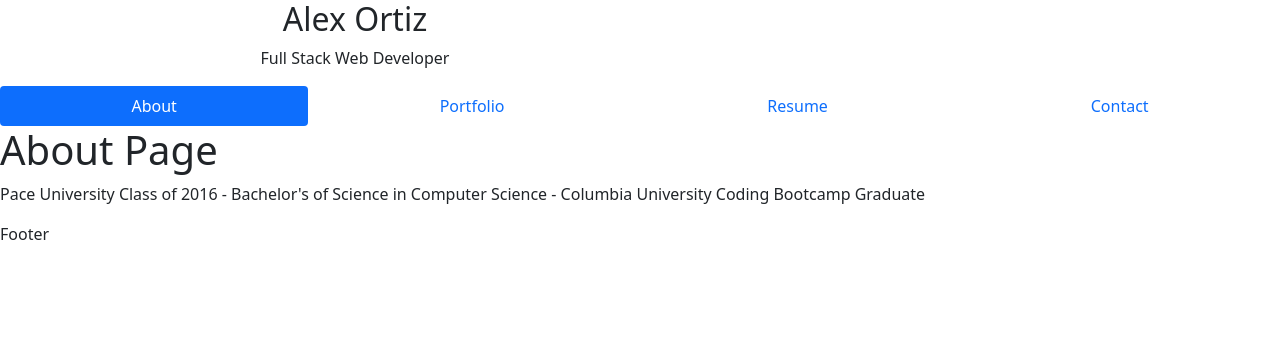
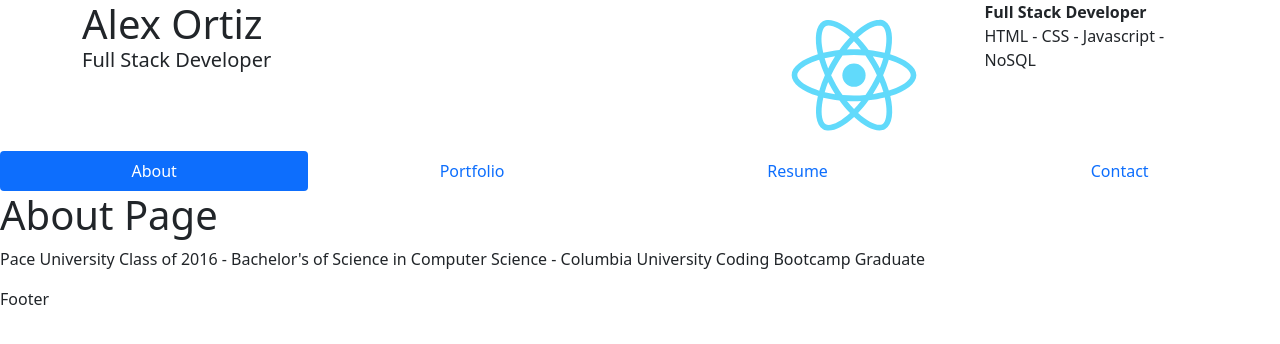
Before and after one commit to OrtizAlex/AO-Homework18-ReactPortfolio, a React (Create React App) app in the folder my-portfolio/: page / in a window 1280 px wide. Shown: the top 344 px of the page. Built offline with nearby package versions, Linux system fonts and the light colour scheme.

Commit message:
created portfolio carousel

```diff
--- a/my-portfolio/package.json
+++ b/my-portfolio/package.json
@@ -10,6 +10,7 @@
     "react": "^17.0.2",
     "react-dom": "^17.0.2",
     "react-scripts": "4.0.3",
+    "reactstrap": "^8.9.0",
     "web-vitals": "^1.1.2"
   },
   "scripts": {
--- a/my-portfolio/src/components/Container.js
+++ b/my-portfolio/src/components/Container.js
@@ -22,7 +22,7 @@ export default function Container() {
       return <About />;
     }
     if (currentPage === 'Portfolio') {
-      return <Portfolio />;
+      return <Portfolio data={myData}/>;
     }
     if (currentPage === 'Resume') {
       return <Resume />;
--- a/my-portfolio/src/components/Header.js
+++ b/my-portfolio/src/components/Header.js
@@ -1,26 +1,53 @@
 import React from 'react';
+import logo from '../logo.svg';
 
 export default function Header(props) {
     return (
-        <header>
-            <div class="container-fluid container-lg">
-                <div class="row overflow-hidden">
-                    <div class="col-6">
-                        <div>
-                            <div class="text-center justify-center me">
-                                <div>
-                                    <h2>{props.data.name}</h2>
+        // <header class="jumbotron">
+        //     <div class="container-fluid container-lg">
+        //         <div class="row overflow-hidden">
+        //             <div >
+        //                 <div>
+        //                     <div class="text-center justify-center display-4">
+        //                         <div>
+        //                             <img src={logo} alt="test" class="align-bottom"/>
+        //                             <h2>{props.data.name}</h2>
+        //                         </div>
+        //                         <div class="container-fluid">
+        //                             <p class="lead">
+        //                                 Full Stack Web Developer
+        //                             </p>
+        //                         </div>
+        //                     </div>
+        //                 </div>
+        //             </div>
+        //         </div>
+        //     </div>
+        // </header>
+
+        <div min-height="270px" background-color="#000044" color="#aaaacc">
+            <div class="container">
+                <div class="row">
+                    <div class="col-md-7">
+                    <h1>{props.data.name}
+                        <p class="lead">Full Stack Developer</p>
+                    </h1>
+                    </div>
+                    <div class="col-md-5">
+                        <div class="well well-lg">
+                            <div class="row">
+                                <div class="col-sm-6">
+                                    <img src={logo} class="img-responsive"/>
                                 </div>
-                                <div class="container-fluid">
-                                    <p>
-                                        Full Stack Web Developer
-                                    </p>
+                                <div class="col-sm-6">
+                                    <strong>Full Stack Developer</strong>
+                                    <p>HTML - CSS - Javascript - NoSQL</p>
                                 </div>
                             </div>
                         </div>
                     </div>
                 </div>
             </div>
-        </header>
+        </div>
     );
 }
--- a/my-portfolio/src/components/pages/Portfolio.js
+++ b/my-portfolio/src/components/pages/Portfolio.js
@@ -1,21 +1,71 @@
-import React from 'react';
+import React, {useState} from 'react';
 
-export default function Portfolio() {
+import {
+  Carousel,
+  CarouselItem,
+  CarouselControl,
+  CarouselIndicators,
+  CarouselCaption
+} from 'reactstrap';
+
+const Portfolio = (props) => {
+  const [activeIndex, setActiveIndex] = useState(0);
+  const [animating, setAnimating] = useState(false);
+
+  const next = () => {
+    if (animating) return;
+    const nextIndex = activeIndex === props.data.portfolio.length - 1 ? 0 : activeIndex + 1;
+    setActiveIndex(nextIndex);
+  }
+
+  const previous = () => {
+    if (animating) return;
+    const nextIndex = activeIndex === 0 ? props.data.portfolio.length - 1 : activeIndex - 1;
+    setActiveIndex(nextIndex);
+  }
+
+  const goToIndex = (newIndex) => {
+    if (animating) return;
+    setActiveIndex(newIndex);
+  }
+
+  const slides = props.data.portfolio.map((item) => {
+    return (
+      <CarouselItem
+        className="custom-tag"
+        tag="div"
+        key={item.id}
+        onExiting={() => setAnimating(true)}
+        onExited={() => setAnimating(false)}
+      >
+        <CarouselCaption className="text-success" captionText={item.description} captionHeader={item.name} />
+
+      </CarouselItem>
+    );
+  });
+
   return (
     <div>
-      <h1>Portfolio</h1>
-      <p>
-        Lorem ipsum dolor sit amet, consectetur adipiscing elit. Sed neque
-        velit, lobortis ut magna varius, blandit rhoncus sem. Morbi lacinia nisi
-        ac dui fermentum, sed luctus urna tincidunt. Etiam ut feugiat ex. Cras
-        non risus mi. Curabitur mattis rutrum ipsum, ut aliquet urna imperdiet
-        ac. Sed nec nulla aliquam, bibendum odio eget, vestibulum tortor. Cras
-        rutrum ligula in tincidunt commodo. Morbi sit amet mollis orci, in
-        tristique ex. Donec nec ornare elit. Donec blandit est sed risus feugiat
-        porttitor. Vestibulum molestie hendrerit massa non consequat. Vestibulum
-        vitae lorem tortor. In elementum ultricies tempus. Interdum et malesuada
-        fames ac ante ipsum primis in faucibus.
-      </p>
+      <style>
+        {
+          `.custom-tag {
+              max-width: 100%;
+              height: 500px;
+              background: grey;
+            }`
+        }
+      </style>
+      <Carousel
+        activeIndex={activeIndex}
+        next={next}
+        previous={previous}
+      >
+        <CarouselIndicators items={props.data.portfolio} activeIndex={activeIndex} onClickHandler={goToIndex} />
+        {slides}
+        <CarouselControl direction="prev" directionText="Previous" onClickHandler={previous} />
+        <CarouselControl direction="next" directionText="Next" onClickHandler={next} />
+      </Carousel>
     </div>
   );
 }
+export default Portfolio;
--- a/my-portfolio/src/myData.js
+++ b/my-portfolio/src/myData.js
@@ -40,7 +40,8 @@ let myData = {
       {
         "name":"project1",
         "description":"mobileapp",
-        "imgurl":"images/portfolio/phone.jpg"
+        "imgurl":"images/portfolio/phone.jpg",
+        "githubUrl": "https://github.com/OrtizAlex/Work-Day-Scheduler"
       },
       {
         "name":"project2",
@@ -57,6 +58,18 @@ let myData = {
         "description":"mobileapp",
         "imgurl":"images/portfolio/phone.jpg"
       }
+      ,
+      {
+        "name":"project5",
+        "description":"mobileapp",
+        "imgurl":"images/portfolio/phone.jpg"
+      }
+      ,
+      {
+        "name":"project6",
+        "description":"mobileapp",
+        "imgurl":"images/portfolio/phone.jpg"
+      }
     ]
   }
 
```
Also changed, not shown: 1 other file (tests, documents, lock files or other folders).
